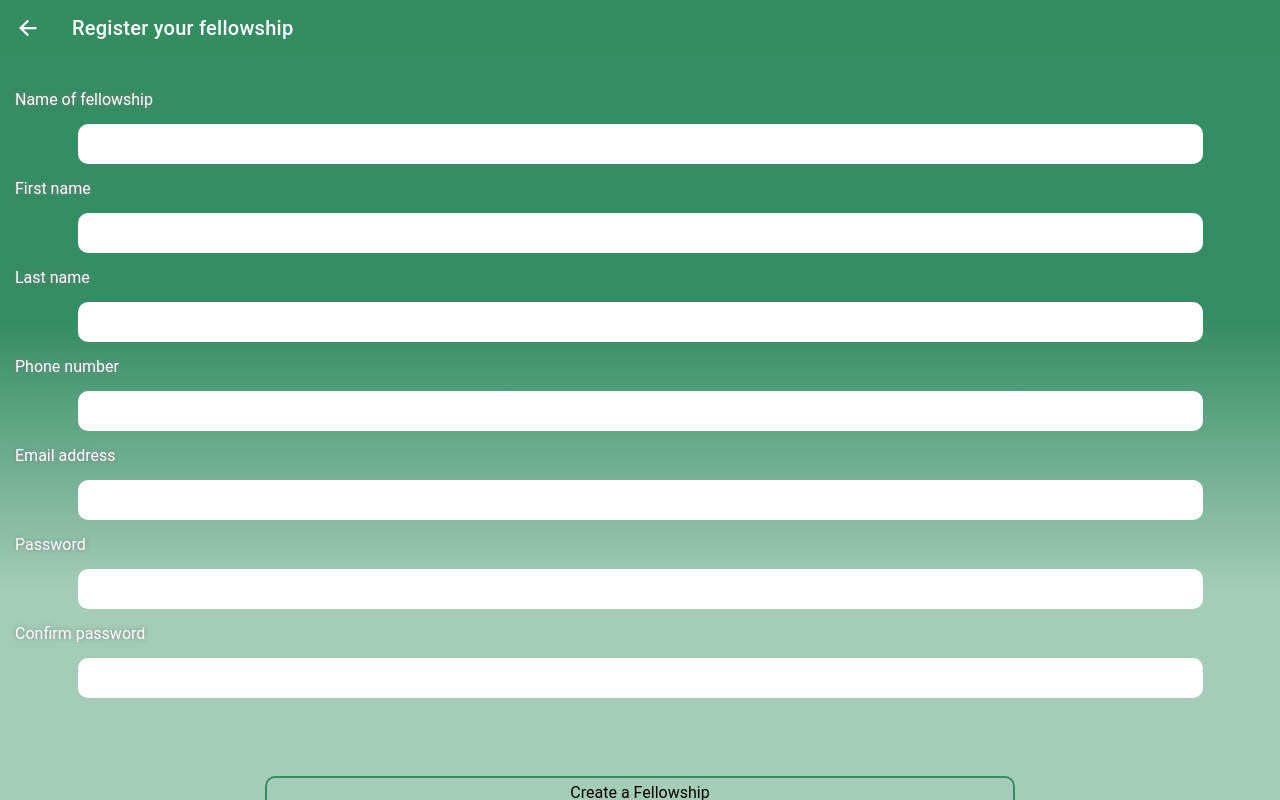
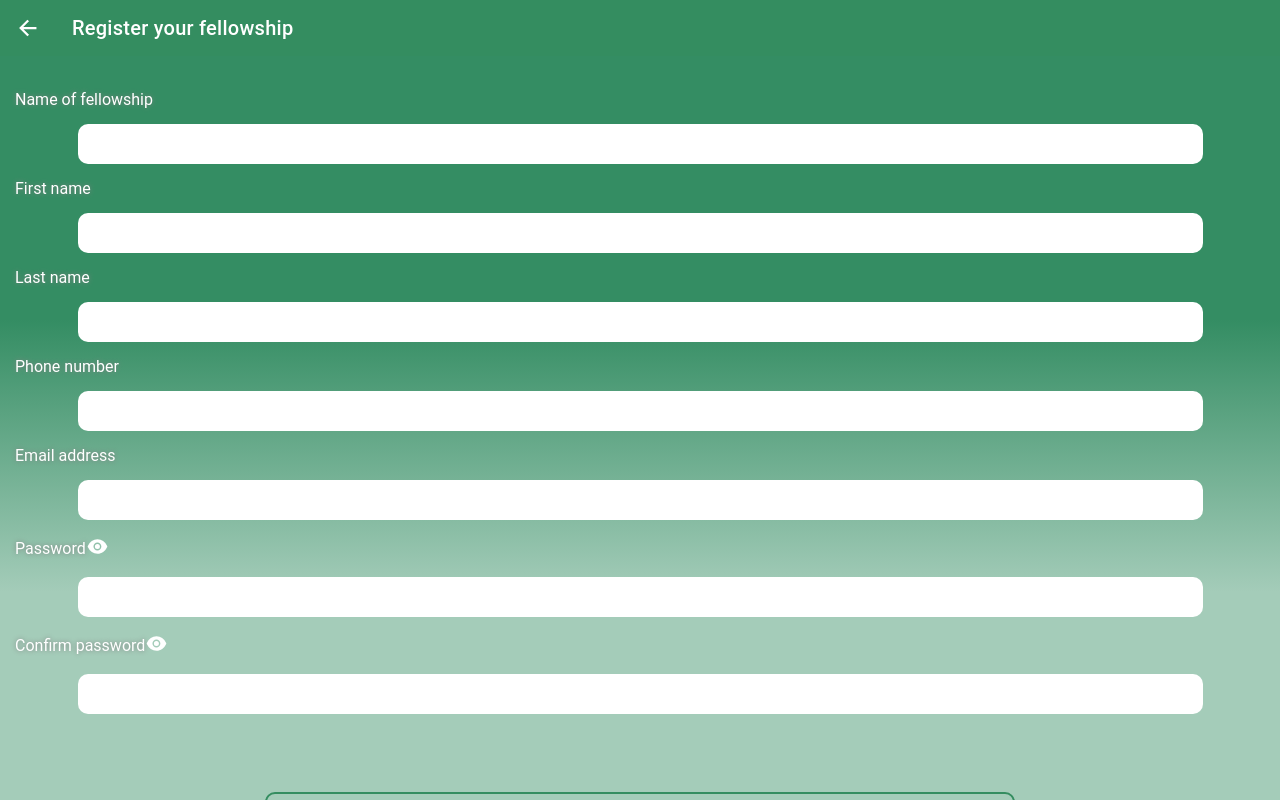
Before and after one commit to suprise079/christianConnect, a React (Create React App) app: page /SignUp in a window 1280 px wide. Built offline with nearby package versions, Linux system fonts and the light colour scheme.

Commit message:
added show/hide paswd

```diff
--- a/src/pages/Login/Login.jsx
+++ b/src/pages/Logins/Login/Login.jsx
@@ -9,7 +9,9 @@ import {
 } from "@ionic/react";
 import styled from "styled-components";
 import { Link } from "react-router-dom";
-import "../../pages/StylesForPages.css";
+import { useState } from "react";
+import { AiFillEyeInvisible, AiFillEye } from "react-icons/ai";
+import "../StylesForPages.css";
 import bg from "./bg.png";
 
 const Body = styled(IonPage)`
@@ -42,6 +44,7 @@ const Body = styled(IonPage)`
   label {
     text-shadow: none;
     margin: 1.2% 5%;
+
   }
   input[type="submit"] {
     width: 30vw;
@@ -63,6 +66,8 @@ const handleSubmit = (e) => {
   console.log(e.target);
 };
 const Login = () => {
+  const [showPassword, setshowPassword] = useState(false);
+  const [pswdType, setpswdType] = useState("password");
   return (
     <Body>
       <IonHeader color="white" className="ion-no-border">
@@ -89,11 +94,24 @@ const Login = () => {
             clearInput="true"
             className="inputField"
           ></IonInput>
-
-          <label htmlFor="Password">Password</label>
+          <label htmlFor="Password">
+            Password
+            <span
+              onClick={() => {
+                setshowPassword(showPassword ? false : true);
+                setpswdType(showPassword ? "password" : "text");
+              }}
+            >
+              {showPassword ? (
+                <AiFillEyeInvisible size="23px" />
+              ) : (
+                <AiFillEye size="23px" />
+              )}
+            </span>
+          </label>
           <IonInput
             required
-            type="password"
+            type={pswdType}
             clearInput="true"
             className="inputField"
           ></IonInput>
@@ -102,9 +120,10 @@ const Login = () => {
         </form>
       </div>
       <div className="haveAcc">
-        Don't have an account ? <Link to="/home">Login</Link>
+        Don't have an account ? <Link to="/home">Register</Link>
       </div>
       <div className="haveAcc">
+        {/* set forgot password page */}
         <Link to="/home">Forgot password ?</Link>
       </div>
     </Body>
--- a/src/pages/SignUp/SignUp.jsx
+++ b/src/pages/Logins/SignUp/SignUp.jsx
@@ -9,7 +9,10 @@ import {
 } from "@ionic/react";
 import styled from "styled-components";
 import { Link } from "react-router-dom";
-import "../../pages/StylesForPages.css";
+
+import { useState } from "react";
+import { AiFillEyeInvisible, AiFillEye } from "react-icons/ai";
+import "../StylesForPages.css";
 
 const Body = styled(IonPage)`
   position: relative;
@@ -27,6 +30,9 @@ const Body = styled(IonPage)`
 `;
 
 const SignUp = () => {
+  const [showPassword, setshowPassword] = useState(false);
+  const [pswdType, setpswdType] = useState("password");
+
   return (
     <Body>
       <IonHeader color="inherit" className="ion-no-border">
@@ -82,15 +88,43 @@ const SignUp = () => {
             className="inputField"
           ></IonInput>
 
-          <label htmlFor="Password">Password</label>
+          <label htmlFor="Password">
+            Password{" "}
+            <span
+              onClick={() => {
+                setshowPassword(showPassword ? false : true);
+                setpswdType(showPassword ? "password" : "text");
+              }}
+            >
+              {showPassword ? (
+                <AiFillEyeInvisible size="23px" />
+              ) : (
+                <AiFillEye size="23px" />
+              )}
+            </span>
+          </label>
           <IonInput
             required
-            type="password"
+            type={pswdType}
             clearInput="true"
             className="inputField"
           ></IonInput>
 
-          <label htmlFor="Confirm password">Confirm password</label>
+          <label htmlFor="Confirm password">
+            Confirm password
+            <span
+              onClick={() => {
+                setshowPassword(showPassword ? false : true);
+                setpswdType(showPassword ? "password" : "text");
+              }}
+            >
+              {showPassword ? (
+                <AiFillEyeInvisible size="23px" />
+              ) : (
+                <AiFillEye size="23px" />
+              )}
+            </span>
+          </label>
           <IonInput
             required
             type="password"
--- a/src/pages/SignUp/SignUpU.jsx
+++ b/src/pages/Logins/SignUp/SignUpU.jsx
@@ -10,7 +10,7 @@ import {
   import styled from "styled-components";
   import { Link } from "react-router-dom";
   import {AiFillEyeInvisible,AiFillEye} from "react-icons";
-  import "../../pages/StylesForPages.css";
+  import "../StylesForPages.css";
 
   const Body = styled(IonPage)`
     position: relative;
--- a/src/pages/StylesForPages.css
+++ b/src/pages/Logins/StylesForPages.css
@@ -1,7 +1,8 @@
-ion-toolbar{
-  --background:#348d60;
-  color:white;
-}ion-button {
+ion-toolbar {
+  --background: #348d60;
+  color: white;
+}
+ion-button {
   --background: white;
   text-transform: unset;
 }
@@ -16,33 +17,36 @@ ion-toolbar{
   color: white;
   height: 90vh;
   padding: 10px 15px;
-
 }
 .inputField {
-  padding:5px;
-  color:#000 ;
+  padding: 5px;
+  color: #000;
   margin: 1.2% 5%;
   border-radius: 10px;
   width: 90%;
   background-color: white;
-  height: 40px ;
+  height: 40px;
 }
-label{
+label {
   text-shadow: 0 0 5px gray;
+  display: flex;
+  justify-content: flex-start;
+  align-items: center;
+  width: 90%;
 }
-input[type=submit]{
+input[type="submit"] {
   padding: 5px;
   border-radius: 10px;
   color: black;
   width: 60%;
   margin: 5% 20%;
-  border:2px solid #348d60;
-  background:none;
+  border: 2px solid #348d60;
+  background: none;
 }
-.haveAcc{
+.haveAcc {
   text-align: center;
   width: 100%;
 }
-.haveAcc a{
+.haveAcc a {
   color: #348d60;
 }
--- a/src/pages/Welcome/Welcome.tsx
+++ b/src/pages/Logins/Welcome/Welcome.tsx
@@ -1,5 +1,5 @@
 import { IonButton, IonPage } from "@ionic/react";
-import "../../pages/StylesForPages.css";
+import "../StylesForPages.css";
 import logo from "./Logo_transp.png";
 import styled from "styled-components";
 
```
Also changed, not shown: src/App.tsx (+4 -4 lines), src/pages/Logins/Login/bg.png (renamed from src/pages/Login/bg.png), src/pages/Logins/Welcome/Logo_transp.png (renamed from src/pages/Welcome/Logo_transp.png). Lines whose indentation alone changed are shown as unchanged.
